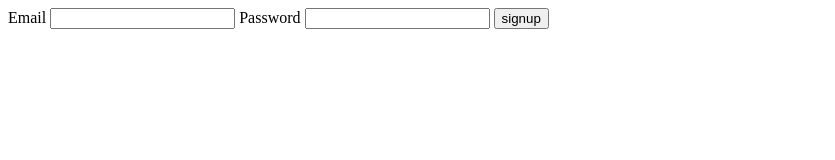
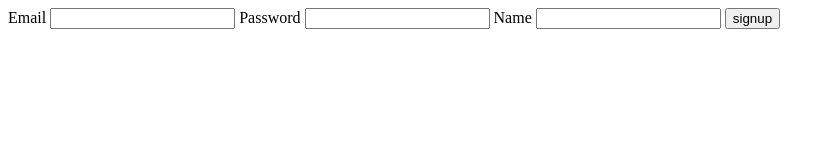
Before and after one commit to Dulangaa/test, a plain HTML site: page INDEX.HTML in a window 1280 px wide. Shown: the whole page, without its empty margins (0-835 px from the left). Drawn offline with Linux system fonts and the light colour scheme.

Commit message:
Design the signin page

```diff
--- a/INDEX.HTML
+++ b/INDEX.HTML
@@ -3,7 +3,7 @@
 <head>
     <meta charset="UTF-8">
     <meta name="viewport" content="width=device-width, initial-scale=1.0">
-    <title>Document</title>
+    <title>test git</title>
 </head>
 <body>
 
@@ -13,6 +13,9 @@
     <label for="">Password</label>
     <input type="password">
 
+    <label for="">Name</label>
+    <input type="text">
+
     <button>signup</button>
 
 </body>
```
